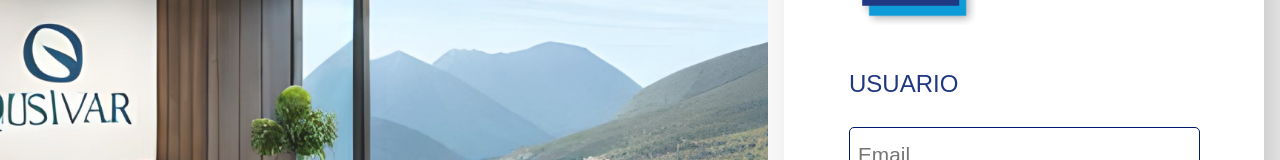
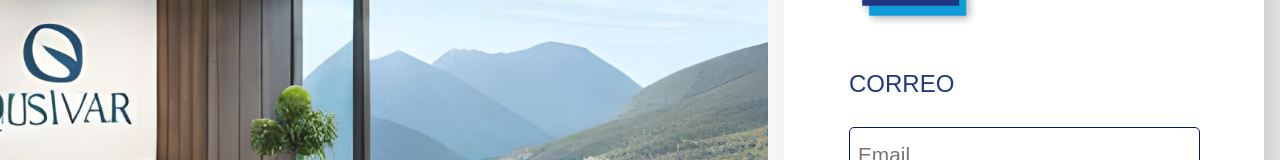
Before and after one commit to juancotrado/quisvar_proyect_ft, a React (Vite) app: page /login in a window 1280 px wide. Shown: the part 228-388 px from the top of the page. Built offline with nearby package versions, Linux system fonts and the light colour scheme.

Commit message:
change username to email

```diff
--- a/package.json
+++ b/package.json
@@ -11,6 +11,7 @@
     "prepare": "husky install"
   },
   "dependencies": {
+    "@emotion/styled": "^11.11.0",
     "axios": "^1.4.0",
     "notistack": "^2.0.8",
     "react": "^18.2.0",
--- a/src/pages/login/login.tsx
+++ b/src/pages/login/login.tsx
@@ -24,8 +24,8 @@ const Login = () => {
     };
     try {
       const response = await axios.post(
-        // 'http://172.16.10.207:8081/api/v1/auth/login',
-        'http://127.0.0.1:8081/api/v1/auth/login',
+        'http://172.16.10.207:8081/api/v1/auth/login',
+        //'http://localhost:8081/api/v1/auth/login',
         body
       );
       console.log(response);
@@ -69,7 +69,7 @@ const Login = () => {
           <img src="/img/quisvar_logo2.png" alt="" />
           <div className="form-group">
             <label htmlFor="email" className="login-label">
-              USUARIO
+              CORREO
             </label>
             <input
               type="text"
```
Also changed, not shown: 1 other file (tests, documents, lock files or other folders).
